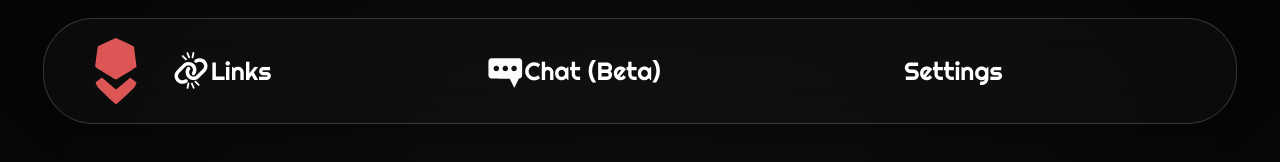
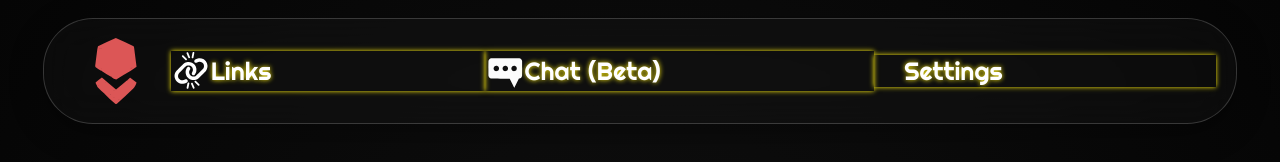
Before and after one commit to Angulorecto/iwillchangebeta, a website: page public/index.html in a window 1280 px wide. Drawn offline with Linux system fonts and the light colour scheme.

Commit message:
Update style.css

```diff
--- a/public/css/style.css
+++ b/public/css/style.css
@@ -36,6 +36,12 @@ body {
     display: flex; /* Use flexbox for aligning */
     align-items: center; /* Center vertically */
     flex-grow: 1; /* Allow items to grow to fill the space equally */
+    transition: box-shadow 0.5s, text-shadow 0.5s;
+}
+
+.navItem {
+    box-shadow: 0 0 5px #ffee10;
+    text-shadow: 0 0 5px #ffee10;
 }
 
 .linkCreatedIcon {
```
